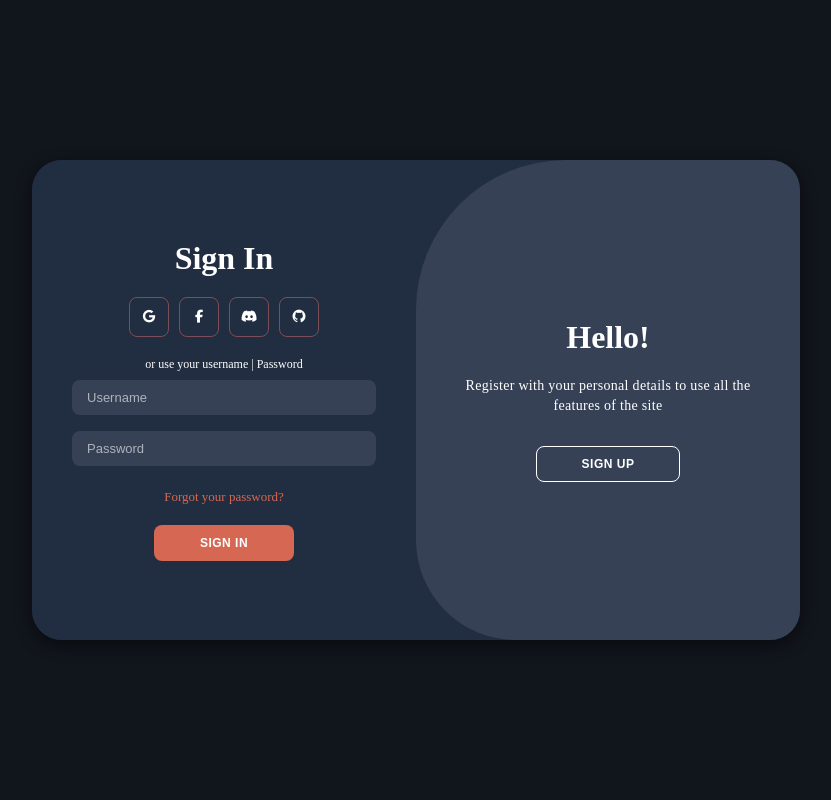
After one commit to MirDraco/FurGall, a Flask app: template templates/log-register.html in a window 1280 px wide. The commit adds this page. Shown: the whole page, without its empty margins (224-1055 px from the left). Run offline with Flask 3, Linux system fonts and the light colour scheme; the template is opened without the code that fills it, so the values that code supplies are empty; some libraries are stand-ins or nearby versions.

Commit message:
2026.02.22

```diff
--- /dev/null
+++ b/static/css/log-register.css
@@ -0,0 +1,248 @@
+@import url("https://fonts.googleapis.com/css2?family=Montserrat:ital,wght@0,100..900;1,100..900&display=swap");
+
+* {
+  margin: 0;
+  padding: 0;
+  box-sizing: border-box;
+  font-family: "Montserrat" sans-serif;
+}
+
+h1 {
+  color: white;
+}
+
+body {
+  background-color: #11151c;
+  background: #11151c;
+  display: flex;
+  align-items: center;
+  justify-content: center;
+  flex-direction: column;
+  height: 100vh;
+}
+
+.container {
+  background-color: #212d40;
+  border-radius: 30px;
+  box-shadow: 0 5px 15px rgba(0, 0, 0, 0.5);
+  position: relative;
+  overflow: hidden;
+  width: 768px;
+  max-width: 100%;
+  min-height: 480px;
+}
+
+.container p {
+  font-size: 14px;
+  line-height: 20px;
+  letter-spacing: 0.3px;
+  margin: 20px 0;
+  color: white;
+}
+
+.container span {
+  font-size: 12px;
+  color: white;
+}
+
+.container a {
+  color: #d66853;
+  font-size: 13px;
+  text-decoration: none;
+  margin: 15px 0 10px;
+}
+
+.container a:hover {
+  color: #7d4e57;
+}
+
+.container button {
+  background-color: #d66853;
+  color: white;
+  font-size: 12px;
+  padding: 10px 45px;
+  border: 1px solid transparent;
+  border-radius: 8px;
+  font-weight: 600;
+  letter-spacing: 0.5px;
+  text-transform: uppercase;
+  margin-top: 10px;
+  cursor: pointer;
+  transition: all 0.3s ease;
+}
+
+.container button:hover {
+  background-color: #7d4e57;
+}
+
+.container button.hidden {
+  background-color: transparent;
+  border-color: white;
+  color: white;
+}
+
+.container button.hidden:hover {
+  background-color: rgba(255, 255, 255, 0.1);
+}
+
+.container form {
+  background-color: #212d40;
+  display: flex;
+  align-items: center;
+  justify-content: center;
+  flex-direction: column;
+  padding: 0 40px;
+  height: 100%;
+}
+
+.container input {
+  background-color: #364156;
+  border: none;
+  margin: 8px;
+  padding: 10px 15px;
+  font-size: 13px;
+  border-radius: 8px;
+  width: 100%;
+  outline: none;
+  color: white;
+}
+
+.container input::placeholder {
+  color: rgba(255, 255, 255, 0.6);
+}
+
+.container input:focus {
+  border: 2px solid #d66853;
+}
+
+.form-container {
+  position: absolute;
+  top: 0;
+  height: 100%;
+  transition: all 0.6s ease-in-out;
+}
+
+.sign-in {
+  left: 0;
+  width: 50%;
+  z-index: 2;
+}
+
+.container.active .sign-in {
+  transform: translateX(100%);
+}
+
+.sign-up {
+  left: 0;
+  width: 50%;
+  opacity: 0;
+  z-index: 1;
+}
+
+.container.active .sign-up {
+  transform: translateX(100%);
+  opacity: 1;
+  z-index: 5;
+  animation: move 0.6s;
+}
+
+@keyframes move {
+  0%,
+  49.99% {
+    opacity: 0;
+    z-index: 1;
+  }
+  50%,
+  100% {
+    opacity: 1;
+    z-index: 5;
+  }
+}
+
+.social-icons {
+  margin: 20px 0;
+}
+
+.social-icons a {
+  border: 1px solid #7d4e57;
+  border-radius: 20%;
+  display: inline-flex;
+  justify-content: center;
+  align-items: center;
+  margin: 0 3px;
+  width: 40px;
+  height: 40px;
+  color: white;
+  transition: all 0.3s ease;
+}
+
+.social-icons a:hover {
+  background-color: #d66853;
+  border-color: #d66853;
+}
+
+.toggle-container {
+  position: absolute;
+  top: 0;
+  left: 50%;
+  width: 50%;
+  height: 100%;
+  overflow: hidden;
+  transition: all 0.6s ease-in-out;
+  border-radius: 150px 0 0 100px;
+  z-index: 1000;
+}
+
+.container.active .toggle-container {
+  transform: translateX(-100%);
+  border-radius: 0 150px 100px 0;
+}
+
+.toggle {
+  background-color: #364156;
+  height: 100%;
+  background: #364156;
+  color: white;
+  position: relative;
+  left: -100%;
+  height: 100%;
+  width: 200%;
+  transform: translateX(0);
+  transition: all 0.6s ease-in-out;
+}
+
+.container.active .toggle {
+  transform: translateX(50%);
+}
+
+.toggle-panel {
+  position: absolute;
+  width: 50%;
+  height: 100%;
+  display: flex;
+  align-items: center;
+  justify-content: center;
+  flex-direction: column;
+  padding: 0 30px;
+  text-align: center;
+  top: 0;
+  transform: translateX(0);
+  transition: all 0.6s ease-in-out;
+}
+
+.container.active .toggle-left {
+  transform: translateX(0%);
+}
+
+.toggle-left {
+  transform: translateX(-200%);
+}
+
+.toggle-right {
+  right: 0;
+  transform: translateX(0%);
+}
+
+.container.active .toggle-right {
+  transform: translateX(200%);
+}
--- /dev/null
+++ b/static/js/log-register.js
@@ -0,0 +1,11 @@
+const container = document.getElementById('container');
+const registerBtn = document.getElementById('register');
+const loginBtn = document.getElementById('login');
+
+registerBtn.addEventListener('click', ()=> {
+    container.classList.add("active");
+});
+
+loginBtn.addEventListener('click', ()=> {
+    container.classList.remove("active");
+});
--- /dev/null
+++ b/templates/log-register.html
@@ -0,0 +1,61 @@
+<!doctype html>
+<html lang="ko">
+  <head>
+    <meta charset="UTF-8" />
+    <meta name="viewport" content="width=device-width, initial-scale=1.0" />
+    <title>Login | Register</title>
+    <link rel="stylesheet" href="../static/css/log-register.css" />
+    <link rel="stylesheet" href="https://cdnjs.cloudflare.com/ajax/libs/font-awesome/7.0.1/css/all.min.css" />
+  </head>
+  <body>
+    <div class="container" id="container">
+      <div class="form-container sign-up">
+        <form>
+          <h1>Create Account</h1>
+          <div class="social-icons">
+            <a href="#" class="icon"><i class="fa-brands fa-google"></i></a>
+            <a href="#" class="icon"><i class="fa-brands fa-facebook-f"></i></a>
+            <a href="#" class="icon"><i class="fa-brands fa-discord"></i></a>
+            <a href="#" class="icon"><i class="fa-brands fa-github"></i></a>
+          </div>
+          <span>or use your username for registration</span>
+          <input type="username" id="username" placeholder="Username" required />
+          <input type="password" id="password" placeholder="Password" required />
+          <button>Sign Up</button>
+        </form>
+      </div>
+      <div class="form-container sign-in">
+        <form>
+          <h1>Sign In</h1>
+          <div class="social-icons">
+            <a href="#" class="icon"><i class="fa-brands fa-google"></i></a>
+            <a href="#" class="icon"><i class="fa-brands fa-facebook-f"></i></a>
+            <a href="#" class="icon"><i class="fa-brands fa-discord"></i></a>
+            <a href="#" class="icon"><i class="fa-brands fa-github"></i></a>
+          </div>
+          <span>or use your username | Password</span>
+          <input type="username" id="username" placeholder="Username" required />
+          <input type="password" id="password" placeholder="Password" required />
+          <a href="#">Forgot your password?</a>
+          <button>Sign In</button>
+        </form>
+      </div>
+      <div class="toggle-container">
+        <div class="toggle">
+          <div class="toggle-panel toggle-left">
+            <h1>Welcome Back!</h1>
+            <p>Enter your personal details to use all the features of the site</p>
+            <button class="hidden" id="login">Sign In</button>
+          </div>
+          <div class="toggle-panel toggle-right">
+            <h1>Hello!</h1>
+            <p>Register with your personal details to use all the features of the site</p>
+            <button class="hidden" id="register">Sign Up</button>
+          </div>
+        </div>
+      </div>
+    </div>
+
+    <script src="../static/js/log-register.js"></script>
+  </body>
+</html>
```
Also changed, not shown: static/css/auth.css (+19 -28 lines), static/css/common.css (+8 -8 lines), static/css/index.css (+23 -24 lines), static/css/modal.css (+9 -7 lines), static/css/phtoto.css (+11 -8 lines), README.md.
